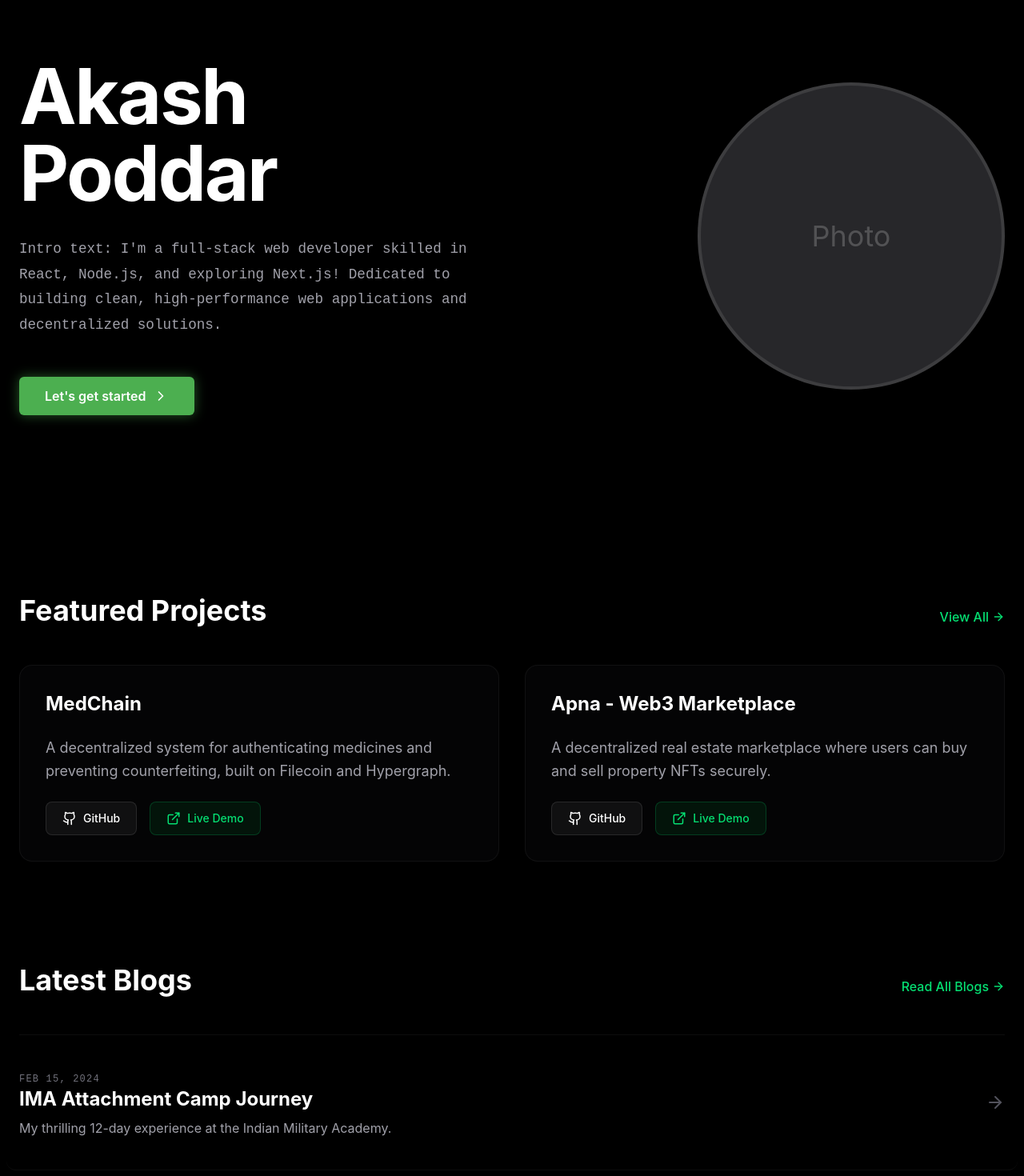
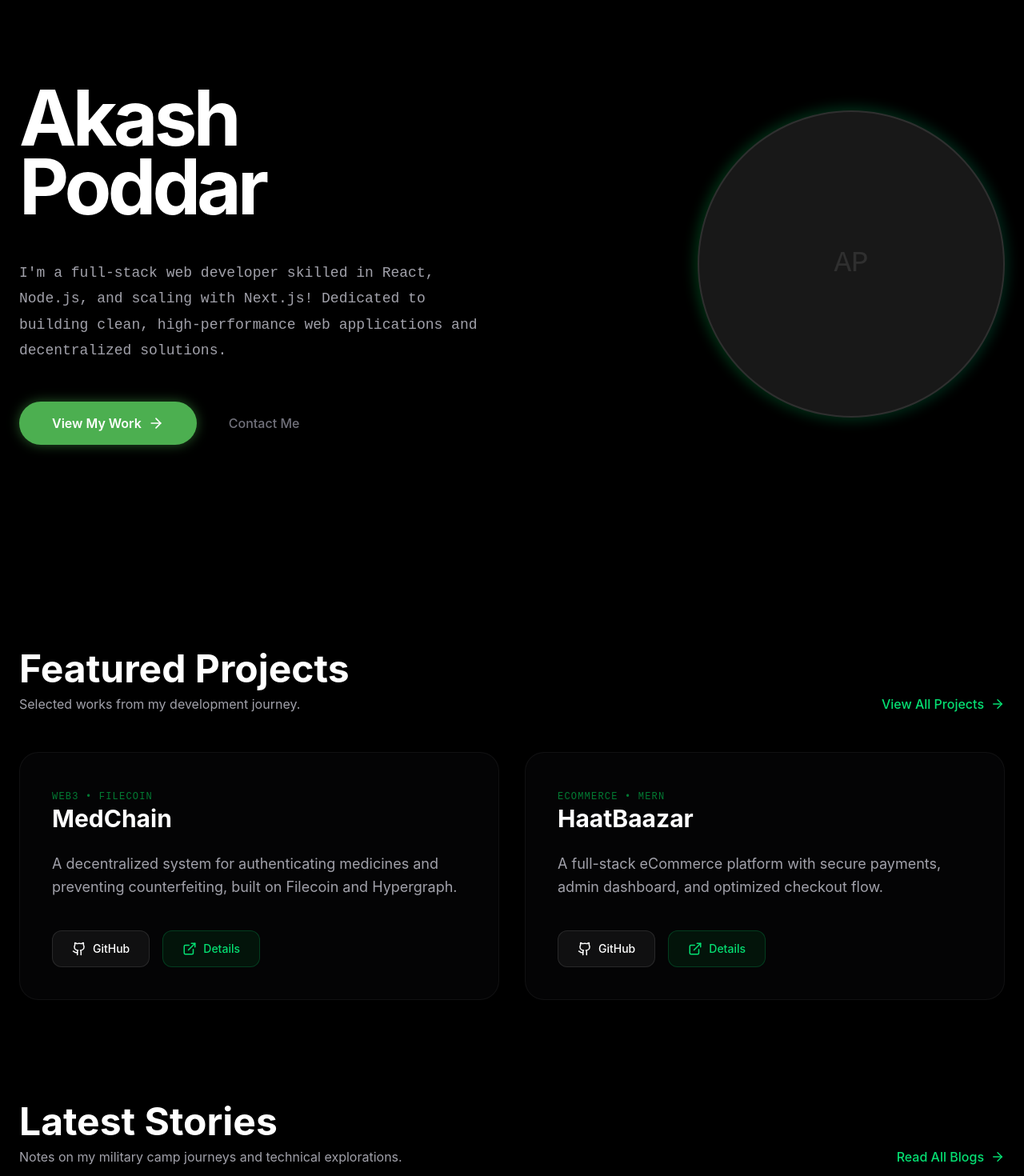
Before and after one commit to akash150149/Portfolio, a Next.js app in the folder myfolio/: page / in a window 1280 px wide. Shown: the part 120-1590 px from the top of the page at 80% size. Built offline with nearby package versions, Linux system fonts and the light colour scheme.

Commit message:
CSS Change

```diff
--- a/myfolio/app/blog/[slug]/page.js
+++ b/myfolio/app/blog/[slug]/page.js
@@ -51,7 +51,7 @@ export default async function BlogDetail({ params }) {
                             <Clock size={14} className="text-green-500/50" /> {post.readTime}
                         </span>
                     </div>
-                    <h1 className="text-6xl md:text-8xl font-bold tracking-tighter leading-[0.9]">
+                    <h1 className="heading-fluid font-bold">
                         {post.title}
                     </h1>
                     <div className="flex items-center gap-4 pt-4">
--- a/myfolio/app/globals.css
+++ b/myfolio/app/globals.css
@@ -13,6 +13,7 @@
 :root {
   --background: #000000;
   --foreground: #ffffff;
+  scroll-behavior: smooth;
 }
 
 body {
@@ -20,43 +21,77 @@ body {
   color: var(--foreground);
   font-family: var(--font-sans);
   overflow-x: hidden;
+  -webkit-font-smoothing: antialiased;
+  -moz-osx-font-smoothing: grayscale;
 }
 
+/* Fluid Typography and Utilities */
 .intro-text {
   font-family: var(--font-mono);
   color: #a1a1aa;
   line-height: 1.8;
-  font-size: 1.1rem;
+  font-size: clamp(1rem, 2vw, 1.125rem);
+}
+
+.heading-fluid {
+  font-size: clamp(2.5rem, 8vw, 6rem);
+  line-height: 0.9;
+  letter-spacing: -0.05em;
 }
 
 .btn-primary {
   background-color: var(--color-accent-green);
   color: #ffffff;
-  padding: 0.75rem 2rem;
-  border-radius: 0.375rem;
+  padding: 0.85rem 2.5rem;
+  border-radius: 9999px;
+  /* Pill shape */
   font-weight: 600;
   display: inline-flex;
   align-items: center;
   gap: 0.5rem;
-  transition: all 0.3s ease;
+  transition: all 0.4s cubic-bezier(0.16, 1, 0.3, 1);
   box-shadow: 0 0 15px var(--color-accent-green-glow);
+  border: 1px solid transparent;
 }
 
 .btn-primary:hover {
-  transform: translateY(-2px);
-  box-shadow: 0 0 25px var(--color-accent-green);
+  transform: translateY(-4px) scale(1.02);
+  box-shadow: 0 10px 30px var(--color-accent-green-glow);
+  background-color: #43a047;
+  border-color: #ffffff20;
+}
+
+/* Hover Effects */
+.hover-card {
+  transition: all 0.5s cubic-bezier(0.16, 1, 0.3, 1);
+  position: relative;
+  overflow: hidden;
+}
+
+.hover-card::before {
+  content: '';
+  position: absolute;
+  inset: 0;
+  background: radial-gradient(circle at center, var(--color-accent-green-glow) 0%, transparent 70%);
+  opacity: 0;
+  transition: opacity 0.5s ease;
+  pointer-events: none;
+}
+
+.hover-card:hover {
+  transform: translateY(-8px);
+  border-color: #4CAF5040;
+  box-shadow: 0 20px 40px -20px #000;
+}
+
+.hover-card:hover::before {
+  opacity: 0.1;
 }
 
 .logo-grid {
   display: grid;
-  grid-template-cols: repeat(2, 1fr);
+  grid-template-cols: repeat(auto-fit, minmax(140px, 1fr));
   gap: 1rem;
-}
-
-@media (min-width: 768px) {
-  .logo-grid {
-    grid-template-cols: repeat(5, 1fr);
-  }
 }
 
 .logo-grid-item {
@@ -65,9 +100,9 @@ body {
   display: flex;
   align-items: center;
   justify-content: center;
-  border-radius: 0.5rem;
+  border-radius: 1rem;
   background: transparent;
-  transition: border-color 0.23s ease;
+  transition: all 0.3s ease;
   color: #71717a;
   font-weight: 500;
 }
@@ -75,6 +110,7 @@ body {
 .logo-grid-item:hover {
   border-color: #52525b;
   color: #ffffff;
+  background: #ffffff05;
 }
 
 .text-zinc {
@@ -85,3 +121,9 @@ body {
   max-width: 1200px;
   margin: 0 auto;
 }
+
+/* Custom Selection */
+::selection {
+  background: var(--color-accent-green-glow);
+  color: white;
+}
--- a/myfolio/app/page.js
+++ b/myfolio/app/page.js
@@ -7,107 +7,111 @@ export default function HomePage() {
     <div className="bg-black min-h-screen text-white pt-24">
       <main className="max-w-7xl mx-auto px-6 space-y-32">
         {/* Hero Section */}
-        <section className="flex flex-col md:flex-row items-center justify-between gap-12 py-12 md:py-24">
-          <div className="flex-1 space-y-8 max-w-2xl">
-            <h1 className="text-6xl md:text-8xl font-bold tracking-tight">
+        <section className="flex flex-col md:flex-row items-center justify-between gap-12 py-12 md:py-32">
+          <div className="flex-1 space-y-8 max-w-2xl text-center md:text-left">
+            <h1 className="heading-fluid font-bold pb-4">
               Akash Poddar
             </h1>
-            <p className="intro-text">
-              Intro text: I&apos;m a full-stack web developer skilled in React, Node.js, and exploring Next.js!
+            <p className="intro-text max-w-xl mx-auto md:mx-0">
+              I&apos;m a full-stack web developer skilled in React, Node.js, and scaling with Next.js!
               Dedicated to building clean, high-performance web applications and decentralized solutions.
             </p>
-            <div className="pt-4">
-              <Link href="/projects" className="btn-primary">
-                Let&apos;s get started <ChevronRight size={20} />
+            <div className="pt-4 flex flex-col sm:flex-row items-center justify-center md:justify-start gap-4">
+              <Link href="/projects" className="btn-primary w-full sm:w-auto justify-center">
+                View My Work <ArrowRight size={20} />
               </Link>
+              <a href="#contact" className="text-zinc-500 hover:text-white px-6 py-3 font-medium transition-colors">
+                Contact Me
+              </a>
             </div>
           </div>
 
-          <div className="flex-1 flex justify-end">
-            <div className="relative w-72 h-72 md:w-96 md:h-96 rounded-full overflow-hidden border-4 border-white/10 shadow-2xl bg-zinc-800 flex items-center justify-center text-white/20 text-4xl">
-              Photo
-            </div>
-          </div>
-        </section>
-
-        {/* Worked with Section
-        <section className="space-y-8">
-          <h2 className="text-sm font-medium uppercase tracking-[0.2em] text-zinc-500">
-            Worked with
-          </h2>
-          <div className="logo-grid">
-            {['ClickUp', 'Dropbox', 'PAYCHEX', 'elastic', 'stripe'].map((name) => (
-              <div key={name} className="logo-grid-item">
-                {name}
-              </div>
-            ))}
-          </div>
-        </section> */}
-
-        {/* Featured Projects Section (Figma Style) */}
-        <section id="projects" className="space-y-12">
-          <div className="flex justify-between items-end">
-            <h2 className="text-4xl font-bold">Featured Projects</h2>
-            <Link href="/projects" className="text-green-400 hover:text-green-300 flex items-center gap-1 font-medium transition-colors">
-              View All <ArrowRight size={16} />
-            </Link>
-          </div>
-
-          <div className="grid grid-cols-1 md:grid-cols-2 gap-8">
-            {/* Project: MedChain*/}
-            <div className="border border-white/5 bg-zinc-900/20 p-8 rounded-2xl space-y-6 hover:border-white/20 transition-all">
-              <h3 className="text-2xl font-bold">MedChain</h3>
-              <p className="text-zinc text-lg leading-relaxed">
-                A decentralized system for authenticating medicines and preventing counterfeiting, built on Filecoin and Hypergraph.
-              </p>
-              <div className="flex gap-4">
-                <a
-                  href="https://github.com/debjitmitra000/MedChain"
-                  target="_blank"
-                  className="flex items-center gap-2 text-sm font-medium bg-white/5 hover:bg-white/10 px-5 py-2.5 rounded-lg transition-colors border border-white/10"
-                >
-                  <Github size={18} /> GitHub
-                </a>
-                <a
-                  href="#"
-                  className="flex items-center gap-2 text-sm font-medium bg-green-600/10 text-green-400 hover:bg-green-600/20 px-5 py-2.5 rounded-lg transition-colors border border-green-400/20"
-                >
-                  <ExternalLink size={18} /> Live Demo
-                </a>
-              </div>
-            </div>
-
-            {/* Project: Apna */}
-            <div className="border border-white/5 bg-zinc-900/20 p-8 rounded-2xl space-y-6 hover:border-white/20 transition-all">
-              <h3 className="text-2xl font-bold">Apna - Web3 Marketplace</h3>
-              <p className="text-zinc text-lg leading-relaxed">
-                A decentralized real estate marketplace where users can buy and sell property NFTs securely.
-              </p>
-              <div className="flex gap-4">
-                <a
-                  href="https://github.com/akash150149/Apna"
-                  target="_blank"
-                  className="flex items-center gap-2 text-sm font-medium bg-white/5 hover:bg-white/10 px-5 py-2.5 rounded-lg transition-colors border border-white/10"
-                >
-                  <Github size={18} /> GitHub
-                </a>
-                <a
-                  href="#"
-                  className="flex items-center gap-2 text-sm font-medium bg-green-600/10 text-green-400 hover:bg-green-600/20 px-5 py-2.5 rounded-lg transition-colors border border-green-400/20"
-                >
-                  <ExternalLink size={18} /> Live Demo
-                </a>
+          <div className="flex-1 flex justify-center md:justify-end">
+            <div className="relative group">
+              <div className="absolute -inset-1 bg-gradient-to-r from-green-500 to-emerald-600 rounded-full blur opacity-25 group-hover:opacity-50 transition duration-1000 group-hover:duration-200"></div>
+              <div className="relative w-64 h-64 md:w-96 md:h-96 rounded-full overflow-hidden border-2 border-white/10 bg-zinc-900 flex items-center justify-center text-white/10 text-4xl font-mono grayscale hover:grayscale-0 transition-all duration-700">
+                AP
               </div>
             </div>
           </div>
         </section>
 
-        {/* Blogs Section (Minimalist) */}
-        <section id="blogs" className="space-y-12 pb-24">
-          <div className="flex justify-between items-end">
-            <h2 className="text-4xl font-bold">Latest Blogs</h2>
-            <Link href="/blog" className="text-green-400 hover:text-green-300 flex items-center gap-1 font-medium transition-colors">
-              Read All Blogs <ArrowRight size={16} />
+        {/* Featured Projects Section */}
+        <section id="projects" className="space-y-12 scroll-mt-32">
+          <div className="flex flex-col md:flex-row justify-between items-start md:items-end gap-6">
+            <div className="space-y-2">
+              <h2 className="text-4xl md:text-5xl font-bold">Featured Projects</h2>
+              <p className="text-zinc">Selected works from my development journey.</p>
+            </div>
+            <Link href="/projects" className="text-green-400 hover:text-green-300 flex items-center gap-2 font-medium transition-colors group">
+              View All Projects <ArrowRight size={18} className="group-hover:translate-x-1 transition-transform" />
+            </Link>
+          </div>
+
+          <div className="grid grid-cols-1 lg:grid-cols-2 gap-8">
+            {/* Project: MedChain*/}
+            <div className="hover-card border border-white/5 bg-zinc-900/20 p-8 md:p-10 rounded-3xl space-y-6">
+              <div className="space-y-2">
+                <span className="text-xs font-mono text-green-500/60 uppercase tracking-widest">Web3 • Filecoin</span>
+                <h3 className="text-3xl font-bold">MedChain</h3>
+              </div>
+              <p className="text-zinc text-lg leading-relaxed flex-grow">
+                A decentralized system for authenticating medicines and preventing counterfeiting, built on Filecoin and Hypergraph.
+              </p>
+              <div className="flex flex-wrap gap-4 pt-4">
+                <a
+                  href="https://github.com/debjitmitra000/MedChain"
+                  target="_blank"
+                  className="flex items-center gap-2 text-sm font-medium bg-white/5 hover:bg-white/10 px-6 py-3 rounded-xl transition-all border border-white/10"
+                >
+                  <Github size={18} /> GitHub
+                </a>
+                <Link
+                  href="/projects/medchain"
+                  className="flex items-center gap-2 text-sm font-medium bg-green-600/10 text-green-400 hover:bg-green-600/20 px-6 py-3 rounded-xl transition-all border border-green-400/20"
+                >
+                  <ExternalLink size={18} /> Details
+                </Link>
+              </div>
+            </div>
+
+            {/* Project: HaatBaazar */}
+            <div className="hover-card border border-white/5 bg-zinc-900/20 p-8 md:p-10 rounded-3xl space-y-6">
+              <div className="space-y-2">
+                <span className="text-xs font-mono text-green-500/60 uppercase tracking-widest">eCommerce • MERN</span>
+                <h3 className="text-3xl font-bold">HaatBaazar</h3>
+              </div>
+              <p className="text-zinc text-lg leading-relaxed">
+                A full-stack eCommerce platform with secure payments, admin dashboard, and optimized checkout flow.
+              </p>
+              <div className="flex flex-wrap gap-4 pt-4">
+                <a
+                  href="https://github.com/akash150149/HaatBaazar"
+                  target="_blank"
+                  className="flex items-center gap-2 text-sm font-medium bg-white/5 hover:bg-white/10 px-6 py-3 rounded-xl transition-all border border-white/10"
+                >
+                  <Github size={18} /> GitHub
+                </a>
+                <Link
+                  href="/projects/haatbaazar"
+                  className="flex items-center gap-2 text-sm font-medium bg-green-600/10 text-green-400 hover:bg-green-600/20 px-6 py-3 rounded-xl transition-all border border-green-400/20"
+                >
+                  <ExternalLink size={18} /> Details
+                </Link>
+              </div>
+            </div>
+          </div>
+        </section>
+
+        {/* Blogs Section */}
+        <section id="blogs" className="space-y-12 pb-24 scroll-mt-32">
+          <div className="flex flex-col md:flex-row justify-between items-start md:items-end gap-6">
+            <div className="space-y-2">
+              <h2 className="text-4xl md:text-5xl font-bold">Latest Stories</h2>
+              <p className="text-zinc">Notes on my military camp journeys and technical explorations.</p>
+            </div>
+            <Link href="/blog" className="text-green-400 hover:text-green-300 flex items-center gap-2 font-medium transition-colors group">
+              Read All Blogs <ArrowRight size={18} className="group-hover:translate-x-1 transition-transform" />
             </Link>
           </div>
 
@@ -129,29 +133,32 @@ export default function HomePage() {
               <Link
                 key={blog.slug}
                 href={`/blog/${blog.slug}`}
-                className="group flex flex-col md:flex-row md:items-center justify-between py-10 hover:bg-white/[0.02] px-4 -mx-4 transition-colors rounded-xl"
+                className="group flex flex-col md:flex-row md:items-center justify-between py-12 hover:bg-white/[0.02] px-6 -mx-6 transition-all rounded-2xl"
               >
-                <div className="space-y-2">
-                  <span className="text-xs font-mono text-zinc-500 uppercase tracking-widest">{blog.date}</span>
-                  <h3 className="text-2xl font-bold group-hover:text-green-400 transition-colors">{blog.title}</h3>
-                  <p className="text-zinc line-clamp-1">{blog.excerpt}</p>
+                <div className="space-y-3">
+                  <span className="text-xs font-mono text-zinc-600 uppercase tracking-widest">{blog.date}</span>
+                  <h3 className="text-2xl md:text-3xl font-bold group-hover:text-green-400 transition-colors">{blog.title}</h3>
+                  <p className="text-zinc text-lg leading-relaxed line-clamp-1 max-w-2xl">{blog.excerpt}</p>
                 </div>
-                <ArrowRight className="hidden md:block text-zinc-600 group-hover:text-green-400 transform group-hover:translate-x-2 transition-all" size={24} />
+                <ArrowRight className="hidden md:block text-zinc-700 group-hover:text-green-400 transform group-hover:translate-x-4 transition-all" size={32} />
               </Link>
             ))}
           </div>
         </section>
 
         {/* Contact CTA */}
-        <section id="contact" className="pb-32">
-          <div className="bg-zinc-900/40 p-16 md:p-24 rounded-[3rem] text-center border border-white/5 space-y-8">
-            <h2 className="text-5xl md:text-7xl font-bold max-w-4xl mx-auto leading-tight">
+        <section id="contact" className="pb-32 scroll-mt-32">
+          <div className="bg-zinc-900/40 p-10 md:p-32 rounded-[2rem] md:rounded-[4rem] text-center border border-white/5 space-y-10 relative overflow-hidden group">
+            <div className="absolute -top-24 -left-24 w-64 h-64 bg-green-500/10 blur-[100px] rounded-full pointer-events-none"></div>
+            <div className="absolute -bottom-24 -right-24 w-64 h-64 bg-green-500/10 blur-[100px] rounded-full pointer-events-none"></div>
+
+            <h2 className="text-4xl md:text-8xl font-bold max-w-5xl mx-auto leading-[0.9] tracking-tighter">
               Ready to start your next project?
             </h2>
-            <p className="text-zinc text-xl max-w-2xl mx-auto">
+            <p className="text-zinc text-xl md:text-2xl max-w-3xl mx-auto leading-relaxed">
               I&apos;m open to full-stack opportunities and interesting collaborations. Let&apos;s build something extraordinary together.
             </p>
-            <div className="pt-6">
+            <div className="pt-8 flex justify-center">
               <a
                 href="mailto:contact@akashpoddar.me"
                 className="btn-primary text-xl px-12 py-5"
--- a/myfolio/app/projects/[slug]/page.js
+++ b/myfolio/app/projects/[slug]/page.js
@@ -67,7 +67,7 @@ export default async function ProjectDetail({ params }) {
           {/* Main Content */}
           <div className="md:col-span-8 space-y-12">
             <header className="space-y-6">
-              <h1 className="text-5xl md:text-7xl font-bold tracking-tight leading-tight uppercase">
+              <h1 className="heading-fluid font-bold uppercase pb-4">
                 {project.title}
               </h1>
               <div className="flex flex-wrap gap-3">
```
Also changed, not shown: myfolio/app/about/page.js (+37 -6 lines), myfolio/app/blog/page.js (+6 -7 lines), myfolio/app/contact/page.js (+16 -3 lines), myfolio/app/projects/page.js (+13 -10 lines).
